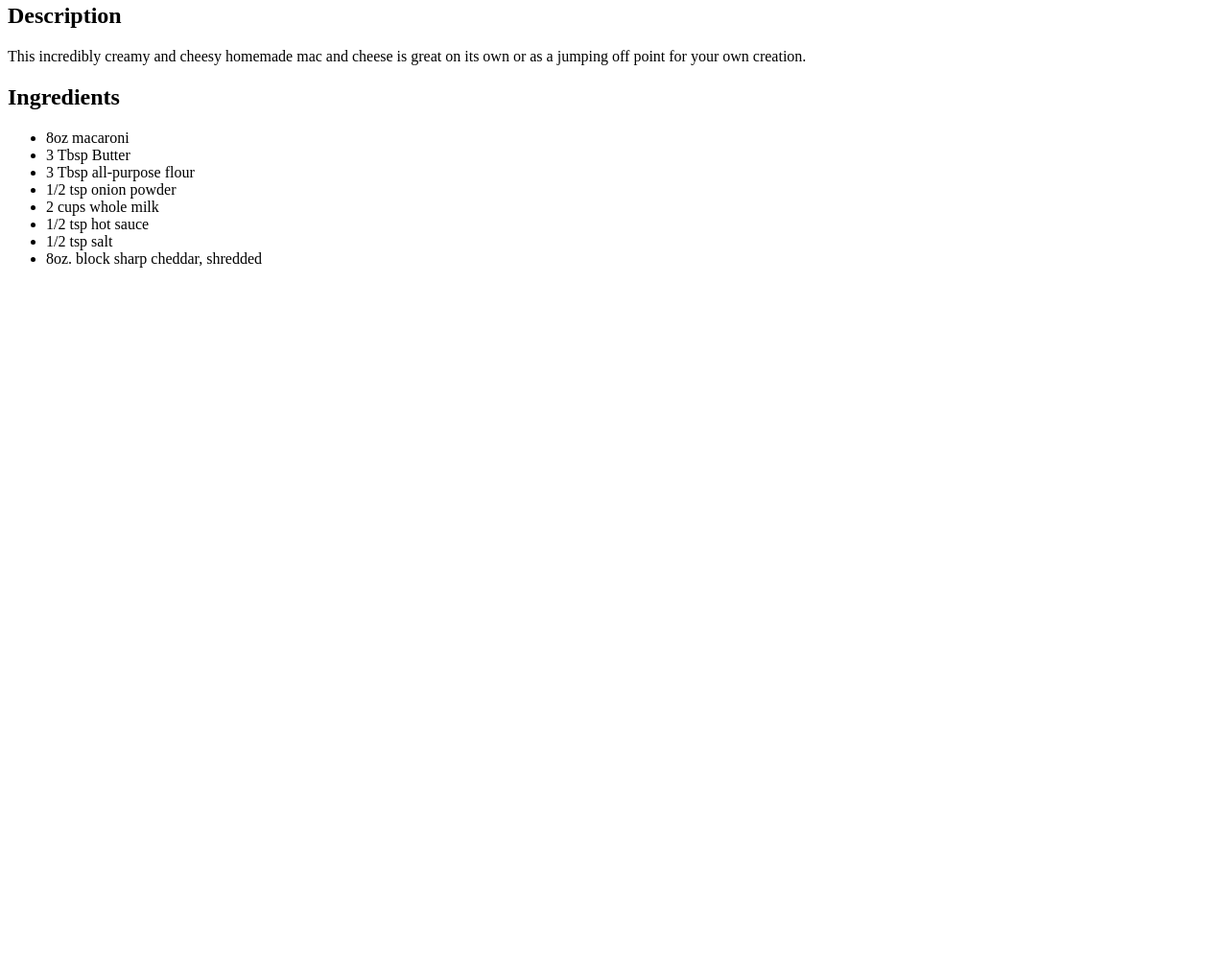
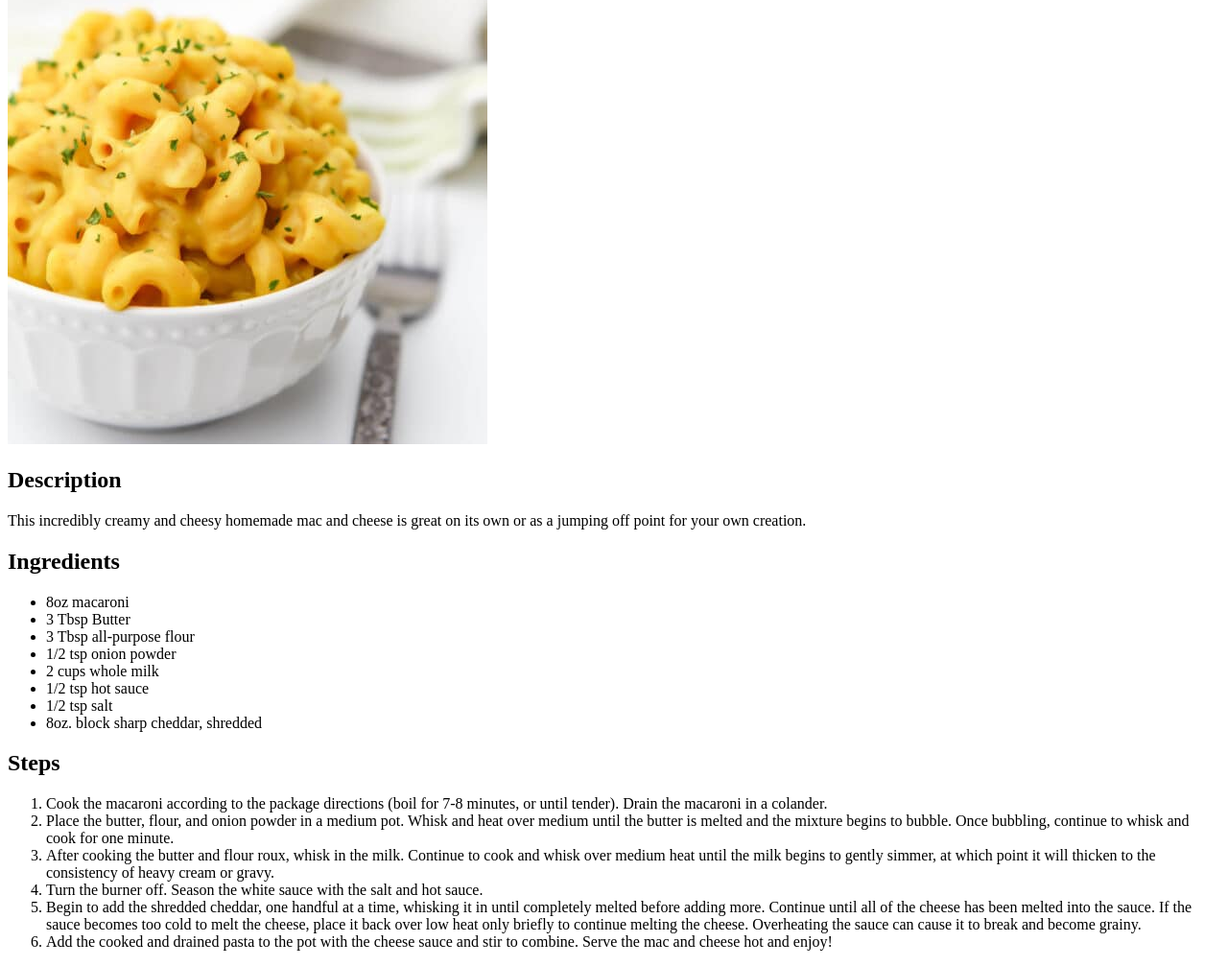
Before and after one commit to Fratcher/odin-recipes, a plain HTML site: page recipes/mac_and_cheese.html in a window 1280 px wide. Shown: the part 117-1124 px from the top of the page at 96% size. Before the commit the page ends 800 px from the top, so only its background shows below. Drawn offline with Linux system fonts and the light colour scheme.

Commit message:
Finish Odin Recipe

```diff
--- a/recipes/mac_and_cheese.html
+++ b/recipes/mac_and_cheese.html
@@ -9,8 +9,10 @@
 <body>
     <h1>Mac and Cheese</h1>
     <img src="../images/macoroni.jpg">
+
     <h2>Description</h2>
     <p>This incredibly creamy and cheesy homemade mac and cheese is great on its own or as a jumping off point for your own creation.</p>
+
     <h2>Ingredients</h2>
     <ul>
         <li>8oz macaroni</li>
@@ -22,5 +24,16 @@
         <li>1/2 tsp salt</li>
         <li>8oz. block sharp cheddar, shredded</li>
     </ul>
+
+    <h2>Steps</h2>
+    <ol>
+        <li>Cook the macaroni according to the package directions (boil for 7-8 minutes, or until tender). Drain the macaroni in a colander.</li>
+        <li>Place the butter, flour, and onion powder in a medium pot. Whisk and heat over medium until the butter is melted and the mixture begins to bubble. Once bubbling, continue to whisk and cook for one minute.</li>
+        <li>After cooking the butter and flour roux, whisk in the milk. Continue to cook and whisk over medium heat until the milk begins to gently simmer, at which point it will thicken to the consistency of heavy cream or gravy.</li>
+        <li>Turn the burner off. Season the white sauce with the salt and hot sauce.</li>
+        <li>Begin to add the shredded cheddar, one handful at a time, whisking it in until completely melted before adding more. Continue until all of the cheese has been melted into the sauce. If the sauce becomes too cold to melt the cheese, place it back over low heat only briefly to continue melting the cheese. Overheating the sauce can cause it to break and become grainy.
+        </li>
+        <li>Add the cooked and drained pasta to the pot with the cheese sauce and stir to combine. Serve the mac and cheese hot and enjoy!</li>
+    </ol>
 </body>
 </html>
```
Also changed, not shown: index.html (+5 -2 lines), images/.jpg (added), images/churro.jpeg (added), images/macoroni.jpg (added), images/strawberry_pie.jpeg (added).
